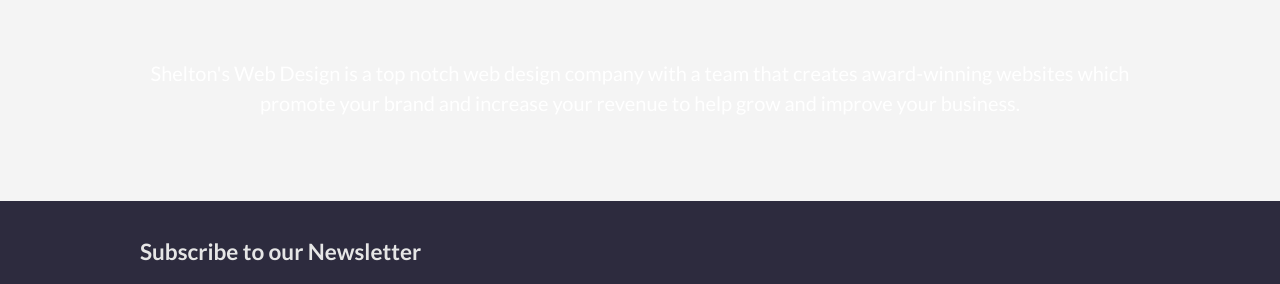
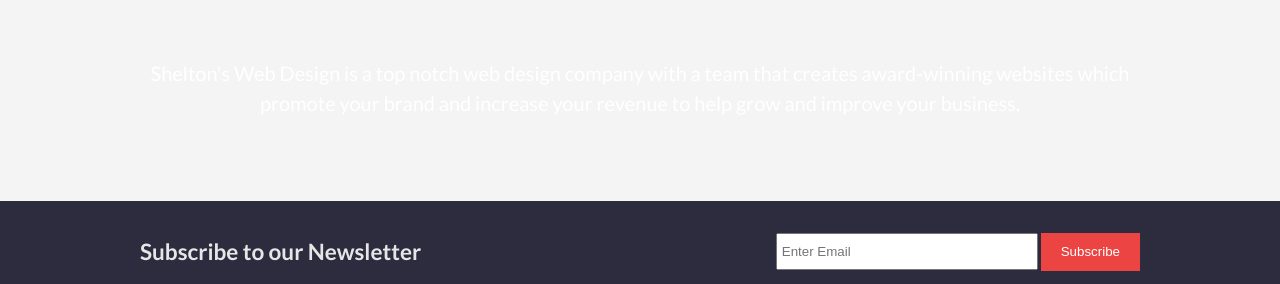
Before and after one commit to SheltonPotter/Full-Webpage, a plain HTML site: page index.html in a window 1280 px wide. Shown: the part 297-581 px from the top of the page. Drawn offline with Linux system fonts and the light colour scheme.

Commit message:
Styled Showcase and Newsletter sections

```diff
--- a/style.css
+++ b/style.css
@@ -128,3 +128,15 @@ a:not(#current a):hover {
   padding: 15px;
   color: #e6e6e6;
 }
+
+#newsletter .container {
+  display: flex;
+  align-items: center;
+  justify-content: space-between;
+}
+
+#newsletter input {
+padding: 4px;
+height: 25px;
+width: 250px;
+}
```
